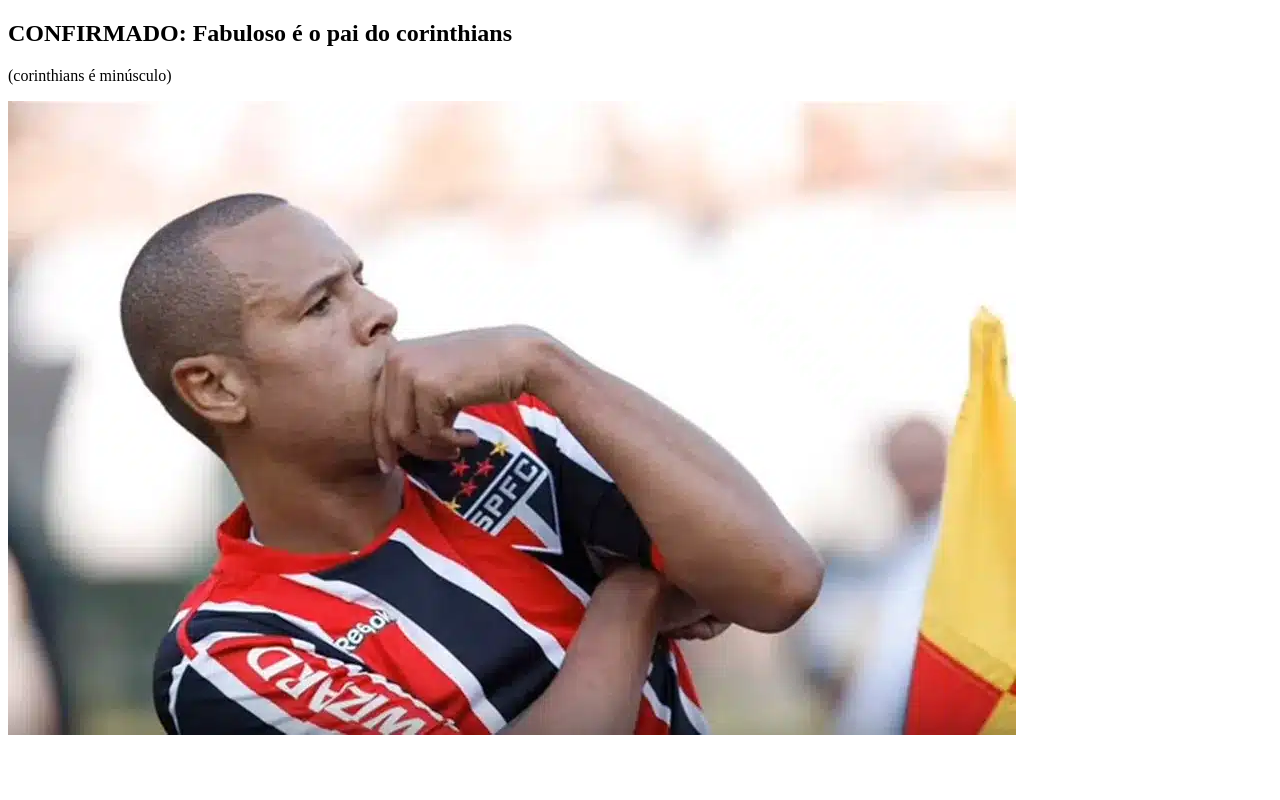
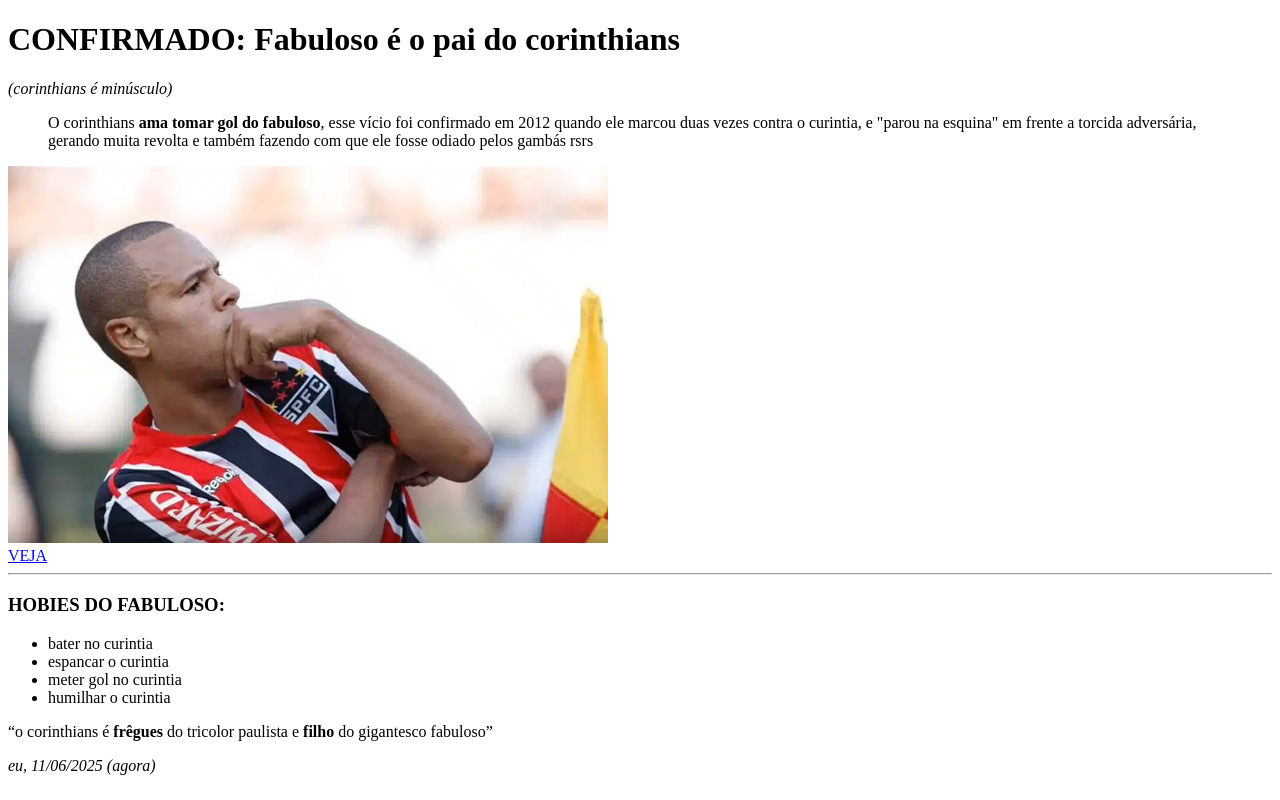
Before and after one commit to Roquekk/Gabriel-Roque, a plain HTML site: page skibidi/index.html in a window 1280 px wide. Drawn offline with Linux system fonts and the light colour scheme.

Commit message:
Update index.html

```diff
--- a/skibidi/index.html
+++ b/skibidi/index.html
@@ -7,8 +7,20 @@
     <title>roquee</title>
 </head>
 <body>
-    <h2>CONFIRMADO: Fabuloso é o pai do corinthians</h2>
-    <p>(corinthians é minúsculo)</p>
-    <img src="Fabuloso.webp" alt="fabulosokkjk">
+    <h1>CONFIRMADO: Fabuloso é o pai do corinthians</h1>
+    <p><i>(corinthians é minúsculo)</i></p>
+    <blockquote>O corinthians <b>ama tomar gol do fabuloso</b>, esse vício foi confirmado em 2012 quando ele marcou duas vezes contra o curintia, e "parou na esquina" em frente a torcida adversária, gerando muita revolta e também fazendo com que ele fosse odiado pelos gambás rsrs</blockquote>
+    <img src="Fabuloso.webp" alt="fabulosokkjk"  width=600 > <br>
+    <a href="https://www.youtube.com/watch?v=-LzzFtpULoE" >VEJA</a>
+    <hr>
+    <h3><b>HOBIES DO FABULOSO:</b></h3>
+    <ul>
+        <li>bater no curintia</li>
+        <li>espancar o curintia</li>
+        <li>meter gol no curintia</li>
+        <li>humilhar o curintia</li>
+    </ul>
+    <q>o corinthians é <b>frêgues</b> do tricolor paulista e <b>filho</b> do gigantesco fabuloso</q>
+    <p><i>eu, 11/06/2025 (agora)</i></p>
 </body>
 </html>
```
